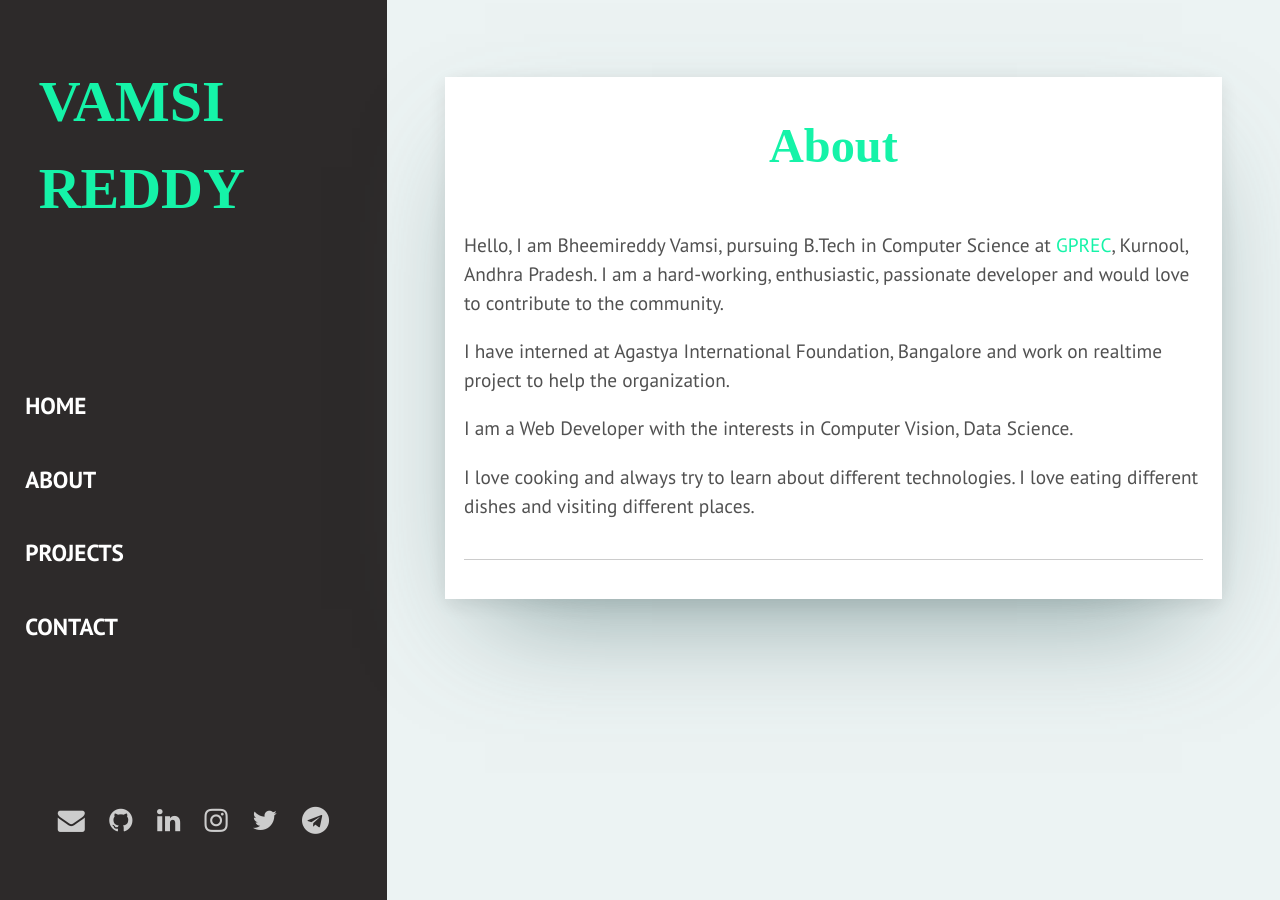
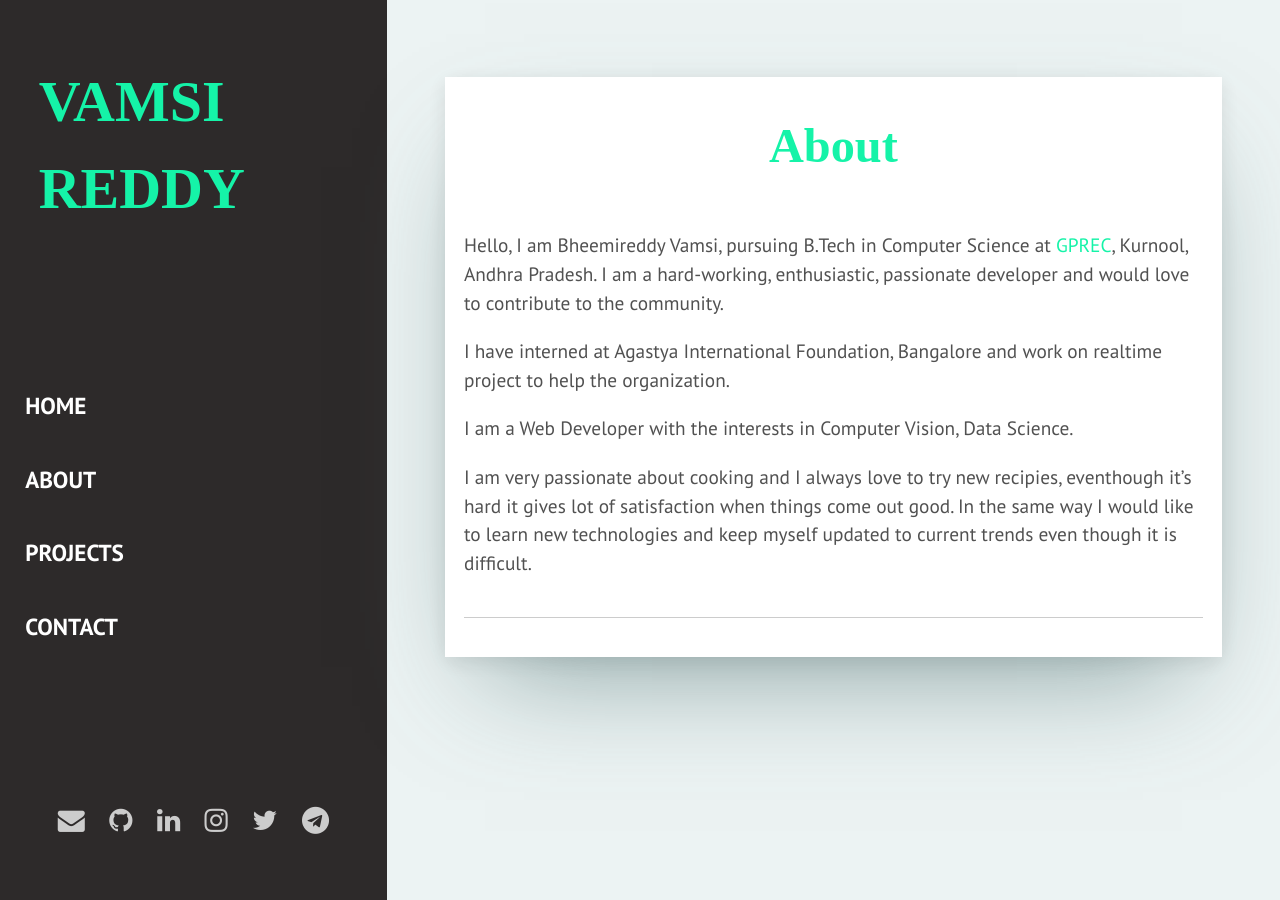
Before and after one commit to vamsireddy22/vamsireddy22.github.io, a Jekyll site: the page built from _pages/about.html, in a window 1280 px wide. Built offline with Jekyll 4.4.1, drawn with Linux system fonts in a browser that asks for light colours; some web fonts are replaced; comment, search, counter and statistics services are not loaded.

Commit message:
Update about.html

```diff
--- a/_pages/about.html
+++ b/_pages/about.html
@@ -10,4 +10,4 @@ I have interned at Agastya International Foundation, Bangalore and work on realt
 
 I am a Web Developer with the interests in Computer Vision, Data Science.
 
-I love cooking and always try to learn about different technologies.  I love eating different dishes and visiting different places.
+I am very passionate about cooking and I always love to try new recipies, eventhough it's hard it gives lot of satisfaction when things come out good. In the same way I would like to learn new technologies and keep myself updated to current trends even though it is difficult.
```
